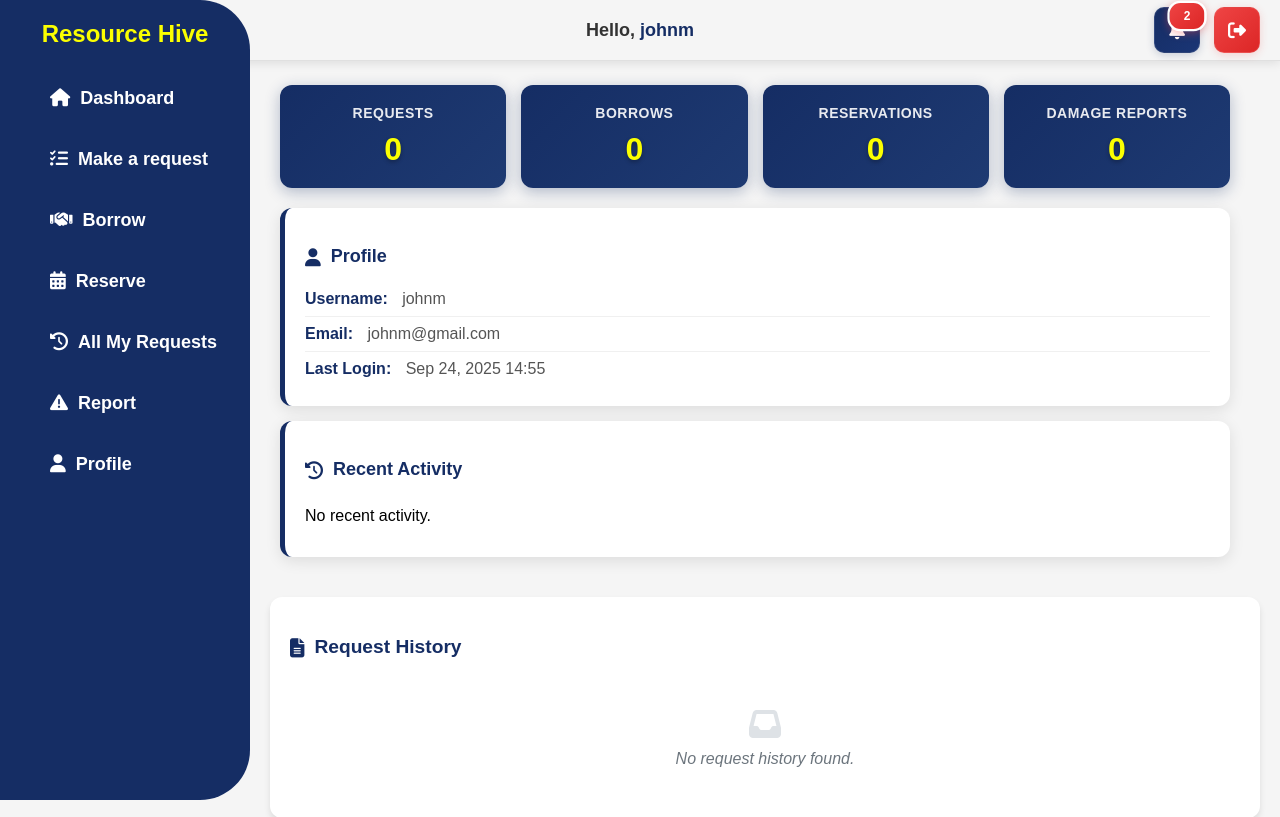
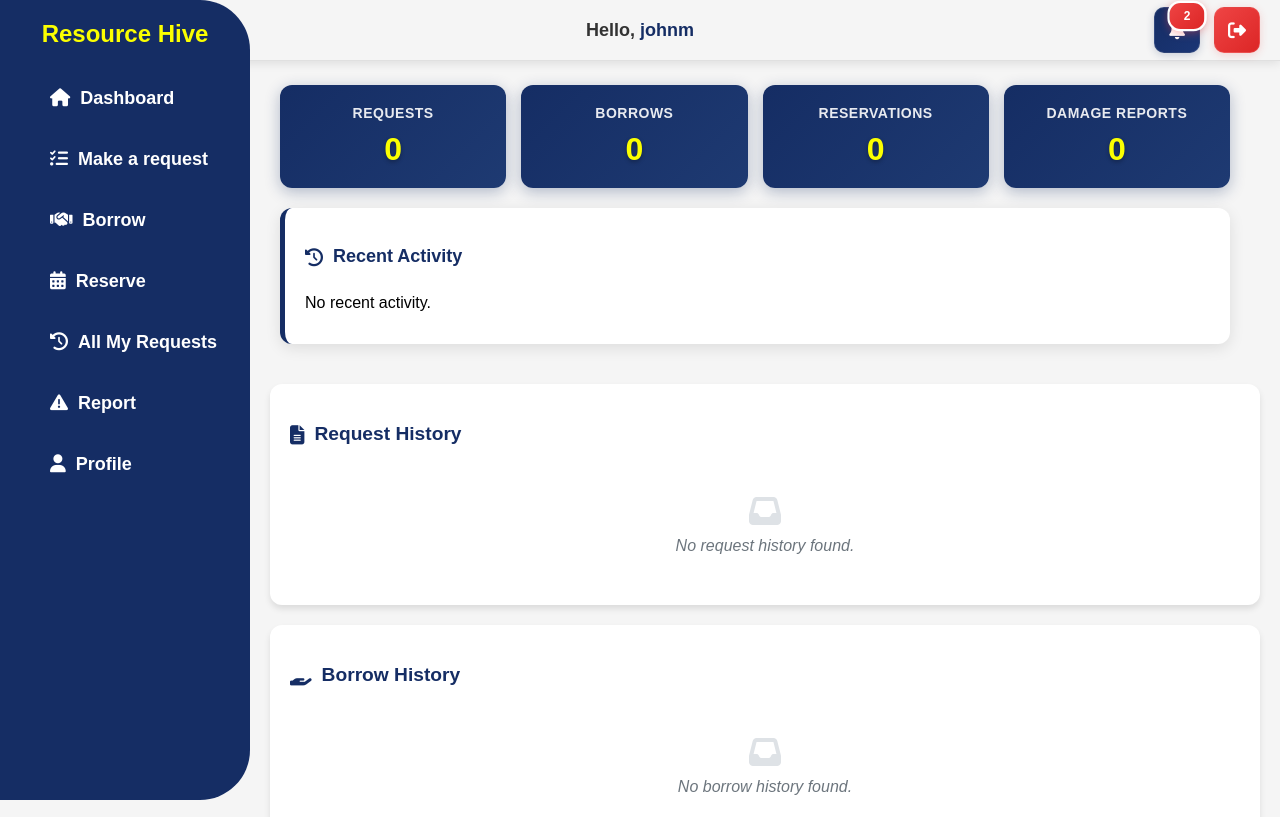
Before and after one commit to vlsjm/capstone-repo, a Django app: page /userpanel/user_dashboard/ in a window 1280 px wide. Shown: the top 817 px of the page. Run offline with Django 5.2, Linux system fonts and the light colour scheme; a user stored in the database is signed in; data comes from the database, SQL or seed files in the repository; both versions use the stored data as it was after the commit.

Commit message:
minor improvements

```diff
--- a/app/templates/app/property.html
+++ b/app/templates/app/property.html
@@ -1293,7 +1293,7 @@ input:focus {
                 <tr style="background-color: #152d64; color: white;">
                   <th style="padding: 12px; text-align: left; border: 1px solid #ddd;">No.</th>
                   <th style="padding: 12px; text-align: left; border: 1px solid #ddd;">Property Number</th>
-                  <th style="padding: 12px; text-align: left; border: 1px solid #ddd;">Property Name</th>
+                  <th style="padding: 12px; text-align: left; border: 1px solid #ddd;">Article/Item</th>
                   <th style="padding: 12px; text-align: left; border: 1px solid #ddd;">Category</th>
                   <th style="padding: 12px; text-align: left; border: 1px solid #ddd;">Description</th>
                   <th style="padding: 12px; text-align: left; border: 1px solid #ddd;">Barcode</th>
@@ -3283,7 +3283,7 @@ function printSelectedBarcodesFunction(selectedCheckboxes) {
         <thead style="position: sticky; top: 0; z-index: 1;">
           <tr>
             <th style="background-color: #152d64; color: white; padding: 12px 15px; text-align: center; width: 60px;">Select</th>
-            <th style="background-color: #152d64; color: white; padding: 12px 15px; text-align: left;">Property Name</th>
+            <th style="background-color: #152d64; color: white; padding: 12px 15px; text-align: left;">Article/Item</th>
             <th style="background-color: #152d64; color: white; padding: 12px 15px; text-align: center;">Property Number</th>
             <th style="background-color: #152d64; color: white; padding: 12px 15px; text-align: center; width: 120px;">Quantity</th>
           </tr>
--- a/userpanel/templates/userpanel/user_dashboard.html
+++ b/userpanel/templates/userpanel/user_dashboard.html
@@ -685,16 +685,6 @@
         </div>
       </div>
 
-      <!-- User Profile Summary -->
-      <div class="user-profile-summary">
-        <h3><i class="fas fa-user"></i> Profile</h3>
-        <ul>
-          <li><strong>Username:</strong> {{ request.user.username }}</li>
-          <li><strong>Email:</strong> {{ request.user.email }}</li>
-          <li><strong>Last Login:</strong> {{ request.user.last_login|date:"M d, Y H:i" }}</li>
-        </ul>
-      </div>
-
       <!-- Recent Activity Feed -->
       <div class="recent-activity">
         <h3><i class="fas fa-history"></i> Recent Activity</h3>
```
Also changed, not shown: db.sqlite3.
